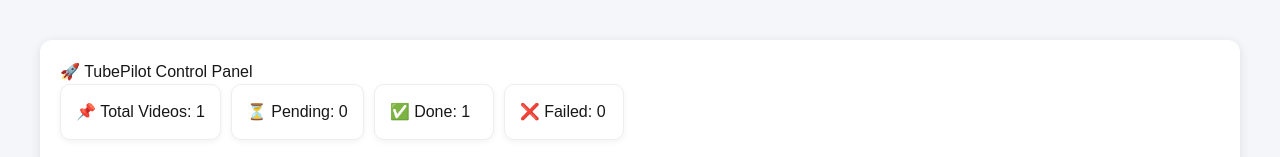
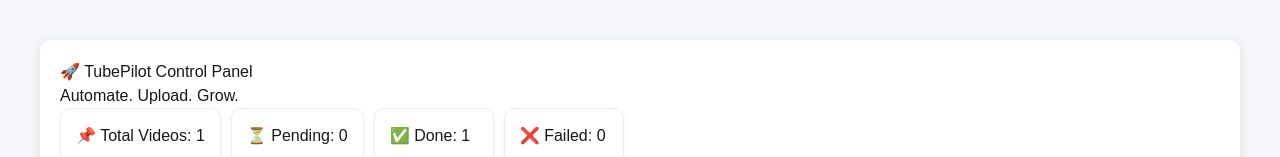
Before and after one commit to gautamsharma2006as-max/youtube-saas, a Next.js app: page /dashboard in a window 1280 px wide. Shown: the top 157 px of the page. Built offline with nearby package versions, Linux system fonts and the light colour scheme; no server answers.

Commit message:
add TubePilot tagline

```diff
--- a/app/dashboard/page.tsx
+++ b/app/dashboard/page.tsx
@@ -139,6 +139,7 @@
       {/* Top Controls Card */}
       <div style={{ padding: "20px", background: "white", borderRadius: "12px", marginBottom: "20px", boxShadow: "0 2px 10px rgba(0,0,0,0.1)" }}>
      <h1>🚀 TubePilot Control Panel</h1>
+     <p>Automate. Upload. Grow.</p>
 
         {/* Stats Cards Row */}
         <div style={{ display: "flex", gap: "10px", marginBottom: "20px", flexWrap: "wrap" }}>
```
